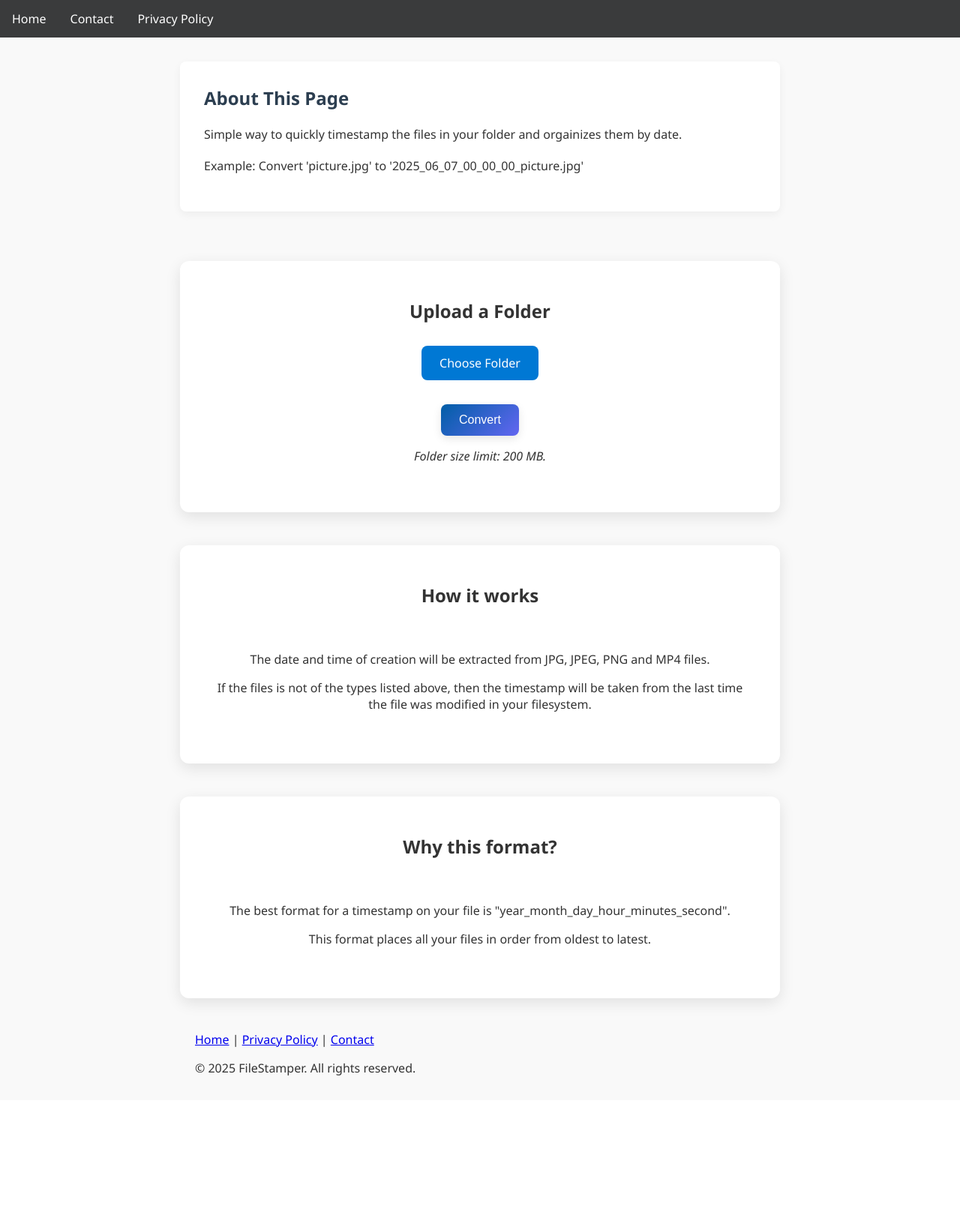
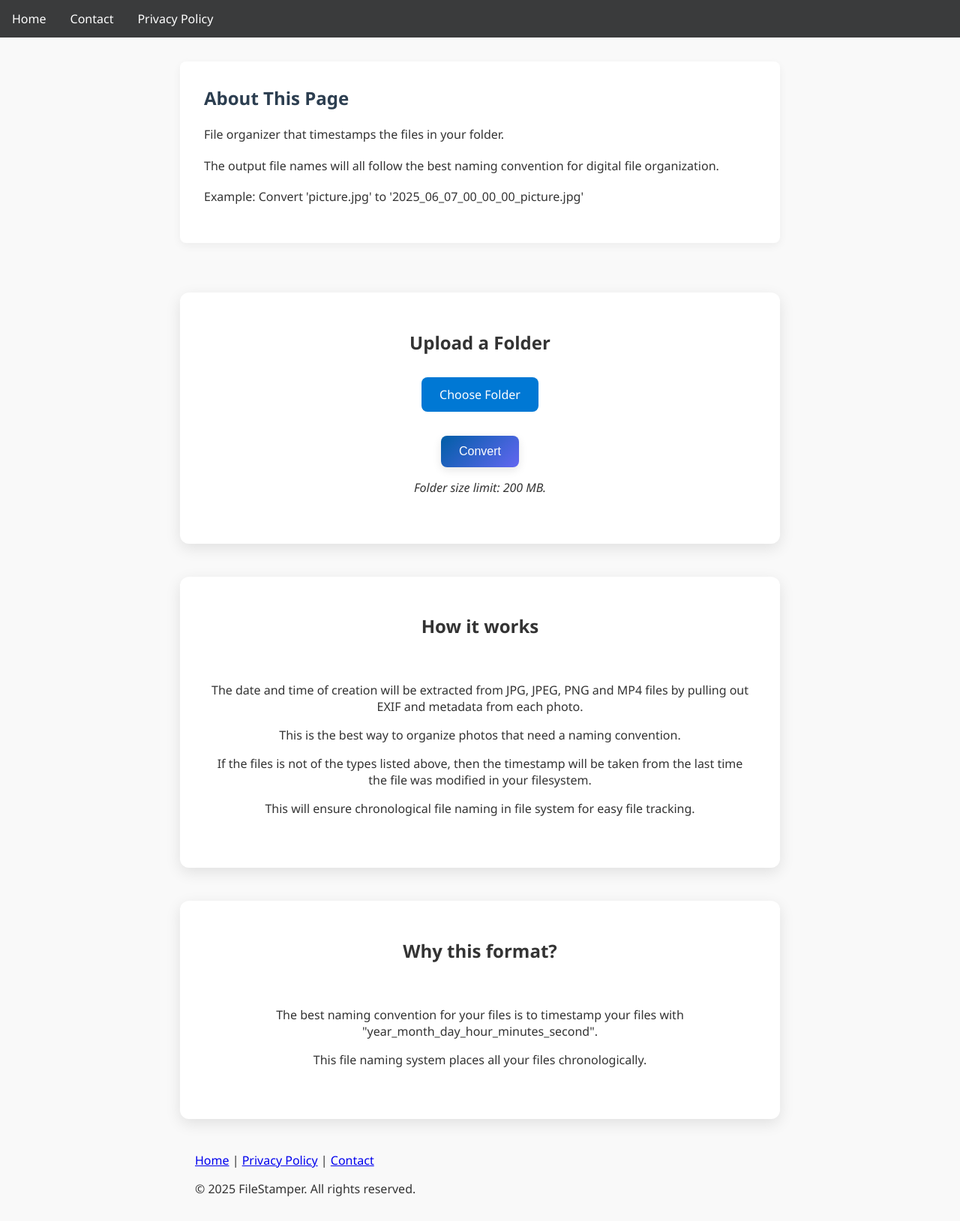
Before and after one commit to jrod2-s/file_sorter, a Flask app: page / in a window 1280 px wide. Shown: the part 87-1715 px from the top of the page at 75% size. Before the commit the page ends 1521 px from the top, so only its background shows below. Run offline with Flask 3, Linux system fonts and the light colour scheme.

Commit message:
feat: Update wording for attempt at better SEO

```diff
--- a/templates/home.html
+++ b/templates/home.html
@@ -25,7 +25,8 @@
   <main>
     <section class="description">
       <h2>About This Page</h2>
-      <p>Simple way to quickly timestamp the files in your folder and orgainizes them by date.</p>
+      <p>File organizer that timestamps the files in your folder.</p>
+      <p>The output file names will all follow the best naming convention for digital file organization.</p>
       <p>Example: Convert 'picture.jpg' to '2025_06_07_00_00_00_picture.jpg'</p>
     </section>
     <br><br><br>
@@ -50,8 +51,10 @@
    <div class="upload-container" style="text-align: center;">
     <h2>How it works</h2>
     <br>
-    <p>The date and time of creation  will be extracted from JPG, JPEG, PNG and MP4 files. </p>
+    <p>The date and time of creation  will be extracted from JPG, JPEG, PNG and MP4 files by pulling out EXIF and metadata from each photo. </p>
+    <p>This is the best way to organize photos that need a naming convention.</p>
     <p>If the files is not of the types listed above, then the timestamp will be taken from the last time the file was modified in your filesystem.</p>
+    <p>This will ensure chronological file naming in file system for easy file tracking.</p>
     <br>
    </div>
 
@@ -60,8 +63,8 @@
    <div class="upload-container" style="text-align: center;">
     <h2>Why this format?</h2>
     <br>
-    <p>The best format for a timestamp on your file is "year_month_day_hour_minutes_second". </p>
-    <p>This format places all your files in order from oldest to latest.</p>
+    <p>The best naming convention for your files is to timestamp your files with "year_month_day_hour_minutes_second". </p>
+    <p>This file naming system places all your files chronologically.</p>
     <br>
    </div>
 
```
